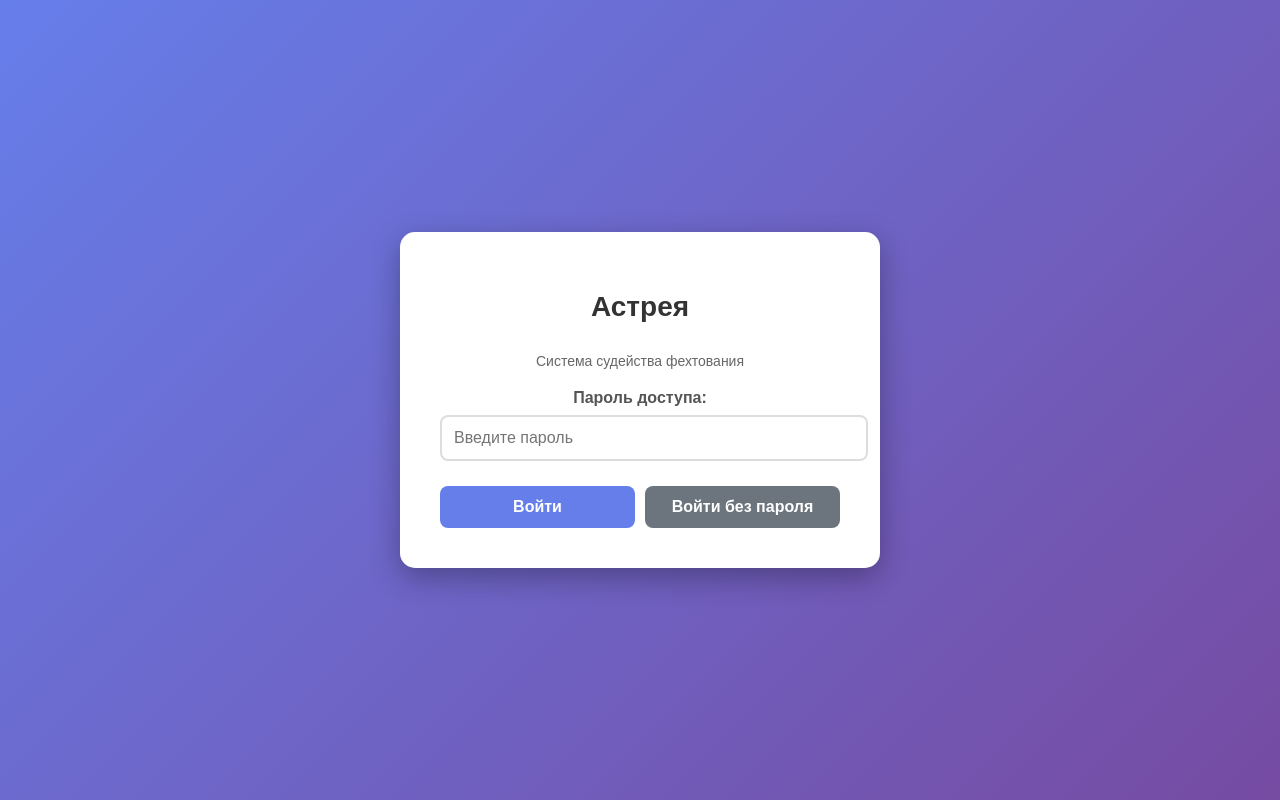
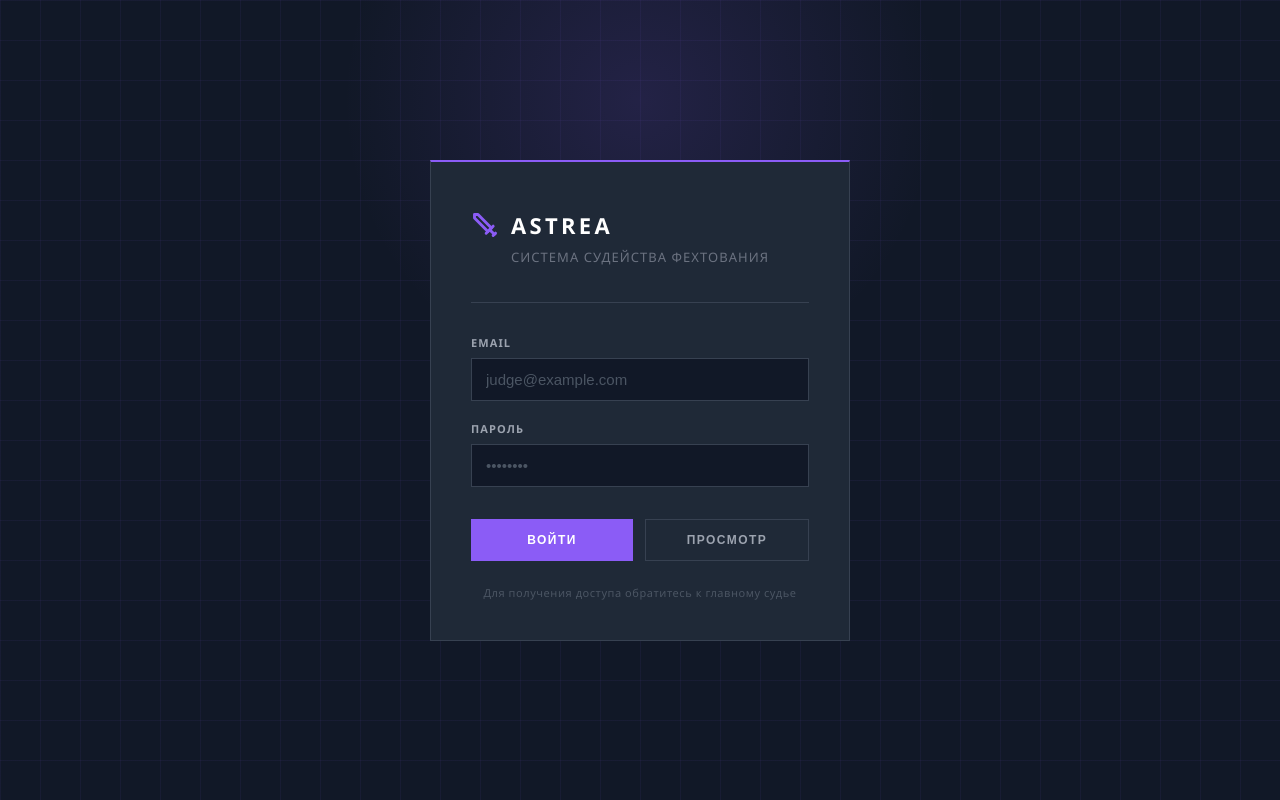
Before and after one commit to mustinessss/astrea, a FastAPI app: page / in a window 1280 px wide. Run offline with FastAPI, Linux system fonts and the light colour scheme; parts of the project's set-up code (start-up, migrations or seed data) failed here and were passed over.

Commit message:
work begin

```diff
--- a/main.py
+++ b/main.py
@@ -11,7 +11,7 @@ from fastapi.templating import Jinja2Templates
 from pydantic import BaseModel, Field
 from sqlalchemy import func
 
-from app.api.routes import auth_router, event_router, human_router, score_router, team_router,admin_router
+from app.api.routes import auth_router, event_router, human_router, score_router, team_router, admin_router
 from app.api.services.calculation_service import calculate_performance_score
 from app.api.services.event_calc import calculate_event_results_parallel
 from app.api.services.score_service import upsert_score
@@ -21,19 +21,21 @@ from app.db.database import Base, SessionLocal, engine
 from app.models.models import Criterion, Event, Judge, Performance, Score, Human
 
 logger = logging.getLogger(__name__)
+logging.basicConfig(level=logging.INFO)
+
 templates = Jinja2Templates(directory="templates")
 
 try:
     Base.metadata.create_all(bind=engine)
-    logger.info("✅ Database tables created successfully")
+    logger.info("✅ Таблицы БД созданы / уже существуют")
 except Exception as e:
-    logger.error(f"❌ Error creating database tables: {e}")
+    logger.error(f"❌ Ошибка создания таблиц: {e}")
     raise
 
 app = FastAPI(
     title="Астрея — Система судейства фехтования",
     description="Автоматизированная система судейства на фестивалях артистического фехтования",
-    version="0.2.0",
+    version="0.3.0",
 )
 
 app.add_middleware(
@@ -44,6 +46,8 @@ app.add_middleware(
     allow_headers=["*"],
 )
 
+app.mount("/static", StaticFiles(directory="static"), name="static")
+
 app.include_router(auth_router)
 app.include_router(human_router)
 app.include_router(event_router)
@@ -51,8 +55,8 @@ app.include_router(score_router)
 app.include_router(team_router)
 app.include_router(admin_router, prefix="/api", tags=["admin-api"])
 
+
 # ───────────────────────── Web pages ─────────────────────────
-
 
 @app.get("/", response_class=HTMLResponse)
 async def login_page(request: Request):
@@ -61,40 +65,40 @@ async def login_page(request: Request):
 
 @app.post("/login")
 async def login_form(request: Request):
-    """Логин по одному паролю — для коротких демо."""
+    """Логин по email + паролю."""
     try:
         form = await request.form()
-        password = form.get("password")
+        email = (form.get("email") or "").strip().lower()
+        password = form.get("password") or ""
 
-        if not password:
+        if not email or not password:
             return templates.TemplateResponse("login.html", {
                 "request": request,
-                "error": "Пароль обязателен",
+                "error": "Email и пароль обязательны",
             })
 
         db = SessionLocal()
         try:
-            judge = None
-            for j in db.query(Judge).all():
-                if j.is_active and verify_password(password, j.password_hash):
-                    judge = j
-                    break
+            judge = db.query(Judge).filter(
+                Judge.email == email,
+                Judge.is_active == True,
+            ).first()
         finally:
             db.close()
 
-        if not judge:
+        if not judge or not verify_password(password, judge.password_hash):
             return templates.TemplateResponse("login.html", {
                 "request": request,
-                "error": "Неверный пароль",
+                "error": "Неверный email или пароль",
             })
 
         access_token, refresh_token, _ = create_token_pair(
-            data={"sub": judge.id_judge, "role": judge.role}
+            data={"sub": judge.id_judge, "role": judge.role, "event": judge.id_event}
         )
         response = RedirectResponse(url="/dashboard", status_code=302)
-        response.set_cookie("access_token", access_token, max_age=28800)
-        response.set_cookie("refresh_token", refresh_token, max_age=2592000)
-        response.set_cookie("judge_id", str(judge.id_judge))
+        response.set_cookie("access_token", access_token, httponly=True, max_age=28800)
+        response.set_cookie("refresh_token", refresh_token, httponly=True, max_age=2592000)
+        response.set_cookie("judge_id", str(judge.id_judge), httponly=True)
         return response
     except Exception as e:
         logger.exception("Login error")
@@ -102,6 +106,15 @@ async def login_form(request: Request):
             "request": request,
             "error": f"Ошибка при входе: {e}",
         })
+
+
+@app.get("/logout")
+async def logout():
+    response = RedirectResponse(url="/", status_code=302)
+    response.delete_cookie("access_token")
+    response.delete_cookie("refresh_token")
+    response.delete_cookie("judge_id")
+    return response
 
 
 @app.get("/dashboard", response_class=HTMLResponse)
@@ -116,7 +129,6 @@ async def dashboard_page(request: Request):
         if not judge:
             return RedirectResponse(url="/", status_code=302)
 
-        # Главный судья / админ: если событие отвалилось — подцепить самое свежее
         if judge.role in ("main_judge", "admin"):
             current_event = None
             if judge.id_event is not None:
@@ -128,17 +140,16 @@ async def dashboard_page(request: Request):
                     db.add(judge)
                     db.commit()
                     db.refresh(judge)
+
         disciplines: dict[str, list[dict]] = {}
         scored_count = 0
         total_count = 0
         if judge.id_event is not None:
             perfs = db.query(Performance).filter(Performance.id_event == judge.id_event).all()
-            # сколько критериев под мою роль в этом событии
             my_criteria_count = db.query(func.count(Criterion.id_criterion)).filter(
                 Criterion.id_event == judge.id_event,
                 Criterion.judge_type == judge.role,
             ).scalar() or 0
-            # для каждого выступления — сколько критериев я уже оценил
             for p in perfs:
                 my_scored = db.query(func.count(Score.id_scores)).filter(
                     Score.id_judge == judge.id_judge,
@@ -159,9 +170,22 @@ async def dashboard_page(request: Request):
     finally:
         db.close()
 
+    human = None
+    db2 = SessionLocal()
+    try:
+        human = db2.query(Human).filter(Human.id == judge.id_human).first()
+    finally:
+        db2.close()
+
     context = {
         "request": request,
-        "judge": {"first_name": "Судья", "last_name": "Теста", "email": judge.email, "role": judge.role},
+        "judge": {
+            "first_name": human.first_name if human else "Судья",
+            "last_name": human.last_name if human else "",
+            "email": judge.email,
+            "role": judge.role,
+            "id_judge": judge.id_judge,
+        },
         "role_type": judge.role,
         "system": "faf",
         "disciplines": disciplines,
@@ -172,9 +196,7 @@ async def dashboard_page(request: Request):
 
 
 def _require_main_judge(request: Request) -> Optional[Judge]:
-    """Достаёт судью из cookie и пускает только если роль main_judge/admin.
-    Возвращает Judge или None — если None, нужно делать редирект.
-    """
+    """Достаёт судью из cookie и пускает только если роль main_judge/admin."""
     judge_id = request.cookies.get("judge_id")
     if not judge_id:
         return None
@@ -190,7 +212,6 @@ def _require_main_judge(request: Request) -> Optional[Judge]:
 
 @app.get("/admin", response_class=HTMLResponse)
 async def admin_page(request: Request):
-    """Сводка по событию — только для главного судьи. Авто-переподвязка к свежему событию."""
     judge = _require_main_judge(request)
     if judge is None:
         return RedirectResponse(url="/dashboard", status_code=302)
@@ -231,7 +252,6 @@ async def admin_page(request: Request):
 
 @app.get("/admin/judges", response_class=HTMLResponse)
 async def admin_judges_page(request: Request):
-    """Страница управления судьями: создать судью из человека, раздать роли и пароли."""
     judge = _require_main_judge(request)
     if judge is None:
         return RedirectResponse(url="/dashboard", status_code=302)
@@ -241,7 +261,7 @@ async def admin_judges_page(request: Request):
         humans = db.query(Human).order_by(Human.last_name, Human.first_name).all()
         events = db.query(Event).order_by(Event.id_event).all()
         judges = db.query(Judge).order_by(Judge.id_judge).all()
-        humans_by_id = {h.id: h for h in db.query(Human).all()}
+        humans_by_id = {h.id: h for h in humans}
         judges_view = []
         for j in judges:
             h = humans_by_id.get(j.id_human)
@@ -264,9 +284,9 @@ async def admin_judges_page(request: Request):
         "current_event_id": judge.id_event,
     })
 
+
 @app.get("/admin/events", response_class=HTMLResponse)
 async def admin_events_page(request: Request):
-    """Список и создание мероприятий, переключение активного события."""
     judge = _require_main_judge(request)
     if judge is None:
         return RedirectResponse(url="/dashboard", status_code=302)
@@ -318,7 +338,7 @@ async def admin_create_event(request: Request, payload: dict = Body(...)):
         try:
             parsed_date = _date.fromisoformat(date_str)
         except ValueError:
-            raise HTTPException(status_code=400, detail="Неверный формат даты, нужен YYYY-MM-DD")
+            raise HTTPException(status_code=400, detail="Неверный формат даты: YYYY-MM-DD")
 
     db = SessionLocal()
     try:
@@ -333,7 +353,6 @@ async def admin_create_event(request: Request, payload: dict = Body(...)):
 
 @app.post("/admin/events/{event_id}/set-active")
 async def admin_set_active_event(request: Request, event_id: int):
-    """Переключить активное событие для текущего главного судьи."""
     judge = _require_main_judge(request)
     if judge is None:
         raise HTTPException(status_code=403, detail="Forbidden")
@@ -350,7 +369,6 @@ async def admin_set_active_event(request: Request, event_id: int):
         return {"ok": True, "id_event": event.id_event}
     finally:
         db.close()
-# ───────────────────────── Judging form (UI) ─────────────────────────
 
 
 @app.get("/judge/performance/{performance_id}", response_class=HTMLResponse)
@@ -409,39 +427,9 @@ class _ScoreBatch(BaseModel):
     performance_id: int
     scores: List[_ScoreItem]
 
-@app.get("/viewer", response_class=HTMLResponse)
-async def viewer_dashboard(request: Request):
-    db = SessionLocal()
-    try:
-        event = db.query(Event).order_by(Event.id_event.desc()).first()
-        disciplines: dict = {}
-        if event:
-            perfs = db.query(Performance).filter(
-                Performance.id_event == event.id_event
-            ).all()
-            for p in perfs:
-                disciplines.setdefault(p.discipline, []).append({
-                    "id": p.id_performance,
-                    "name": p.performance_name,
-                    "scored": False,
-                })
-    finally:
-        db.close()
-
-    return templates.TemplateResponse("viewer_dashboard.html", {
-        "request": request,
-        "disciplines": disciplines,
-        "total_count": len([p for d in disciplines.values() for p in d]),
-    })
 
 @app.post("/judge/score")
 async def judge_submit_scores(request: Request, payload: _ScoreBatch = Body(...)):
-    """Сохранение пачки оценок текущим судьёй (auth по cookie judge_id).
-
-    Используется UI-формой. Полноценный JSON-API с JWT остаётся на /scores/.
-    Внутри идёт upsert — повторная отправка обновит существующие оценки,
-    что и реализует кнопку «изменить» в окне подтверждения.
-    """
     judge_id_cookie = request.cookies.get("judge_id")
     if not judge_id_cookie:
         raise HTTPException(status_code=401, detail="Not authenticated")
@@ -467,6 +455,30 @@ async def judge_submit_scores(request: Request, payload: _ScoreBatch = Body(...)
         db.close()
 
 
+@app.get("/viewer", response_class=HTMLResponse)
+async def viewer_dashboard(request: Request):
+    db = SessionLocal()
+    try:
+        event = db.query(Event).order_by(Event.id_event.desc()).first()
+        disciplines: dict = {}
+        if event:
+            perfs = db.query(Performance).filter(Performance.id_event == event.id_event).all()
+            for p in perfs:
+                disciplines.setdefault(p.discipline, []).append({
+                    "id": p.id_performance,
+                    "name": p.performance_name,
+                    "scored": False,
+                })
+    finally:
+        db.close()
+
+    return templates.TemplateResponse("viewer_dashboard.html", {
+        "request": request,
+        "disciplines": disciplines,
+        "total_count": len([p for d in disciplines.values() for p in d]),
+    })
+
+
 @app.get("/health")
 async def health():
     return {"status": "ok"}
@@ -474,4 +486,5 @@ async def health():
 
 if __name__ == "__main__":
     import uvicorn
-    uvicorn.run(app, host="0.0.0.0", port=8000)
+    port = int(os.environ.get("PORT", 8000))
+    uvicorn.run(app, host="0.0.0.0", port=port)
--- a/templates/login.html
+++ b/templates/login.html
@@ -3,29 +3,201 @@
 <head>
     <meta charset="UTF-8">
     <meta name="viewport" content="width=device-width, initial-scale=1.0">
-    <title>Астрея - Система судейства фехтования</title>
+    <title>Астрея — Вход</title>
     <style>
-        body { font-family: Arial, sans-serif; margin: 0; padding: 0; background: linear-gradient(135deg, #667eea 0%, #764ba2 100%); min-height: 100vh; display: flex; align-items: center; justify-content: center; }
-        .container { background: white; padding: 40px; border-radius: 15px; box-shadow: 0 10px 30px rgba(0,0,0,0.3); max-width: 400px; width: 100%; text-align: center; }
-        h1 { color: #333; margin-bottom: 30px; font-size: 28px; }
-        .form-group { margin-bottom: 20px; }
-        label { display: block; margin-bottom: 8px; font-weight: bold; color: #555; }
-        input[type="password"] { width: 100%; padding: 12px; border: 2px solid #ddd; border-radius: 8px; font-size: 16px; transition: border-color 0.3s; }
-        input[type="password"]:focus { border-color: #667eea; outline: none; }
-        .buttons { display: flex; gap: 10px; margin-top: 25px; }
-        button { padding: 12px 20px; border: none; border-radius: 8px; cursor: pointer; font-size: 16px; font-weight: bold; transition: all 0.3s; flex: 1; }
-        .btn-login { background-color: #667eea; color: white; }
-        .btn-login:hover { background-color: #5a6fd8; transform: translateY(-2px); }
-        .btn-guest { background-color: #6c757d; color: white; }
-        .btn-guest:hover { background-color: #5a6268; transform: translateY(-2px); }
-        .error { color: #dc3545; background: #f8d7da; padding: 10px; border-radius: 5px; margin-bottom: 20px; border: 1px solid #f5c6cb; }
-        .subtitle { color: #666; font-size: 14px; margin-bottom: 20px; }
+        *, *::before, *::after { box-sizing: border-box; margin: 0; padding: 0; }
+
+        body {
+            font-family: 'Segoe UI', system-ui, -apple-system, sans-serif;
+            background: #111827;
+            min-height: 100vh;
+            display: flex;
+            align-items: center;
+            justify-content: center;
+            position: relative;
+            overflow: hidden;
+        }
+
+        /* Фоновая сетка */
+        body::before {
+            content: '';
+            position: absolute;
+            inset: 0;
+            background-image:
+                linear-gradient(rgba(139, 92, 246, 0.06) 1px, transparent 1px),
+                linear-gradient(90deg, rgba(139, 92, 246, 0.06) 1px, transparent 1px);
+            background-size: 40px 40px;
+        }
+
+        /* Фиолетовое свечение */
+        body::after {
+            content: '';
+            position: absolute;
+            top: -200px;
+            left: 50%;
+            transform: translateX(-50%);
+            width: 600px;
+            height: 600px;
+            background: radial-gradient(ellipse, rgba(139, 92, 246, 0.15) 0%, transparent 70%);
+            pointer-events: none;
+        }
+
+        .card {
+            position: relative;
+            z-index: 10;
+            width: 100%;
+            max-width: 420px;
+            background: #1f2937;
+            border: 1px solid #374151;
+            border-top: 2px solid #8b5cf6;
+            padding: 48px 40px 40px;
+        }
+
+        .logo {
+            display: flex;
+            align-items: center;
+            gap: 12px;
+            margin-bottom: 8px;
+        }
+
+        .logo svg {
+            width: 28px;
+            height: 28px;
+            color: #8b5cf6;
+            flex-shrink: 0;
+        }
+
+        .logo-text {
+            font-size: 22px;
+            font-weight: 800;
+            letter-spacing: 0.15em;
+            color: #fff;
+            text-transform: uppercase;
+        }
+
+        .subtitle {
+            font-size: 13px;
+            color: #6b7280;
+            text-transform: uppercase;
+            letter-spacing: 0.08em;
+            margin-bottom: 36px;
+            padding-left: 40px;
+        }
+
+        .divider {
+            width: 100%;
+            height: 1px;
+            background: #374151;
+            margin-bottom: 32px;
+        }
+
+        .form-group {
+            margin-bottom: 20px;
+        }
+
+        label {
+            display: block;
+            font-size: 11px;
+            font-weight: 700;
+            letter-spacing: 0.1em;
+            text-transform: uppercase;
+            color: #9ca3af;
+            margin-bottom: 8px;
+        }
+
+        input[type="email"],
+        input[type="password"] {
+            width: 100%;
+            padding: 12px 14px;
+            background: #111827;
+            border: 1px solid #374151;
+            border-radius: 0;
+            color: #fff;
+            font-size: 15px;
+            outline: none;
+            transition: border-color 0.2s;
+        }
+
+        input[type="email"]:focus,
+        input[type="password"]:focus {
+            border-color: #8b5cf6;
+            box-shadow: 0 0 0 1px #8b5cf6;
+        }
+
+        input::placeholder {
+            color: #4b5563;
+        }
+
+        .btn-row {
+            display: flex;
+            gap: 12px;
+            margin-top: 32px;
+        }
+
+        .btn {
+            flex: 1;
+            padding: 13px 16px;
+            font-size: 12px;
+            font-weight: 700;
+            letter-spacing: 0.12em;
+            text-transform: uppercase;
+            cursor: pointer;
+            border: none;
+            transition: all 0.2s;
+        }
+
+        .btn-primary {
+            background: #8b5cf6;
+            color: #fff;
+        }
+
+        .btn-primary:hover {
+            background: #7c3aed;
+        }
+
+        .btn-ghost {
+            background: transparent;
+            color: #9ca3af;
+            border: 1px solid #374151;
+        }
+
+        .btn-ghost:hover {
+            border-color: #6b7280;
+            color: #fff;
+        }
+
+        .error {
+            background: rgba(239, 68, 68, 0.1);
+            border: 1px solid rgba(239, 68, 68, 0.3);
+            color: #f87171;
+            font-size: 13px;
+            padding: 12px 14px;
+            margin-bottom: 24px;
+            letter-spacing: 0.02em;
+        }
+
+        .footer-note {
+            margin-top: 24px;
+            text-align: center;
+            font-size: 11px;
+            color: #4b5563;
+            letter-spacing: 0.05em;
+        }
     </style>
 </head>
 <body>
-    <div class="container">
-        <h1>Астрея</h1>
+    <div class="card">
+        <div class="logo">
+            <svg viewBox="0 0 24 24" fill="none" stroke="currentColor" stroke-width="2.5" stroke-linecap="round" stroke-linejoin="round">
+                <path d="M14.5 17.5L3 6V3h3l11.5 11.5"/>
+                <path d="M13 19l6-6"/>
+                <path d="M16 16l4 4"/>
+                <path d="M19 21l2-2"/>
+            </svg>
+            <span class="logo-text">Astrea</span>
+        </div>
         <p class="subtitle">Система судейства фехтования</p>
+        <div class="divider"></div>
 
         {% if error %}
         <div class="error">{{ error }}</div>
@@ -33,14 +205,21 @@
 
         <form method="post" action="/login">
             <div class="form-group">
-                <label for="password">Пароль доступа:</label>
-                <input type="password" id="password" name="password" placeholder="Введите пароль" required>
+                <label for="email">Email</label>
+                <input type="email" id="email" name="email" placeholder="judge@example.com" required autocomplete="username">
+            </div>
+            <div class="form-group">
+                <label for="password">Пароль</label>
+                <input type="password" id="password" name="password" placeholder="••••••••" required autocomplete="current-password">
             </div>
 
-            <div class="buttons">
-                <button type="submit" class="btn-login">Войти</button>
-                <button type="button" class="btn-guest" onclick="window.location.href='/viewer'">Войти без пароля</button>
+            <div class="btn-row">
+                <button type="submit" class="btn btn-primary">Войти</button>
+                <button type="button" class="btn btn-ghost" onclick="window.location.href='/viewer'">Просмотр</button>
+            </div>
         </form>
+
+        <p class="footer-note">Для получения доступа обратитесь к главному судье</p>
     </div>
 </body>
 </html>
```
Also changed, not shown: app/core/auth.py (+29 -55 lines), app/core/config.py (+13 -1 lines), create_admin.py (added, +56 -0 lines), README.md, app/api/services/__init__.py (added).
